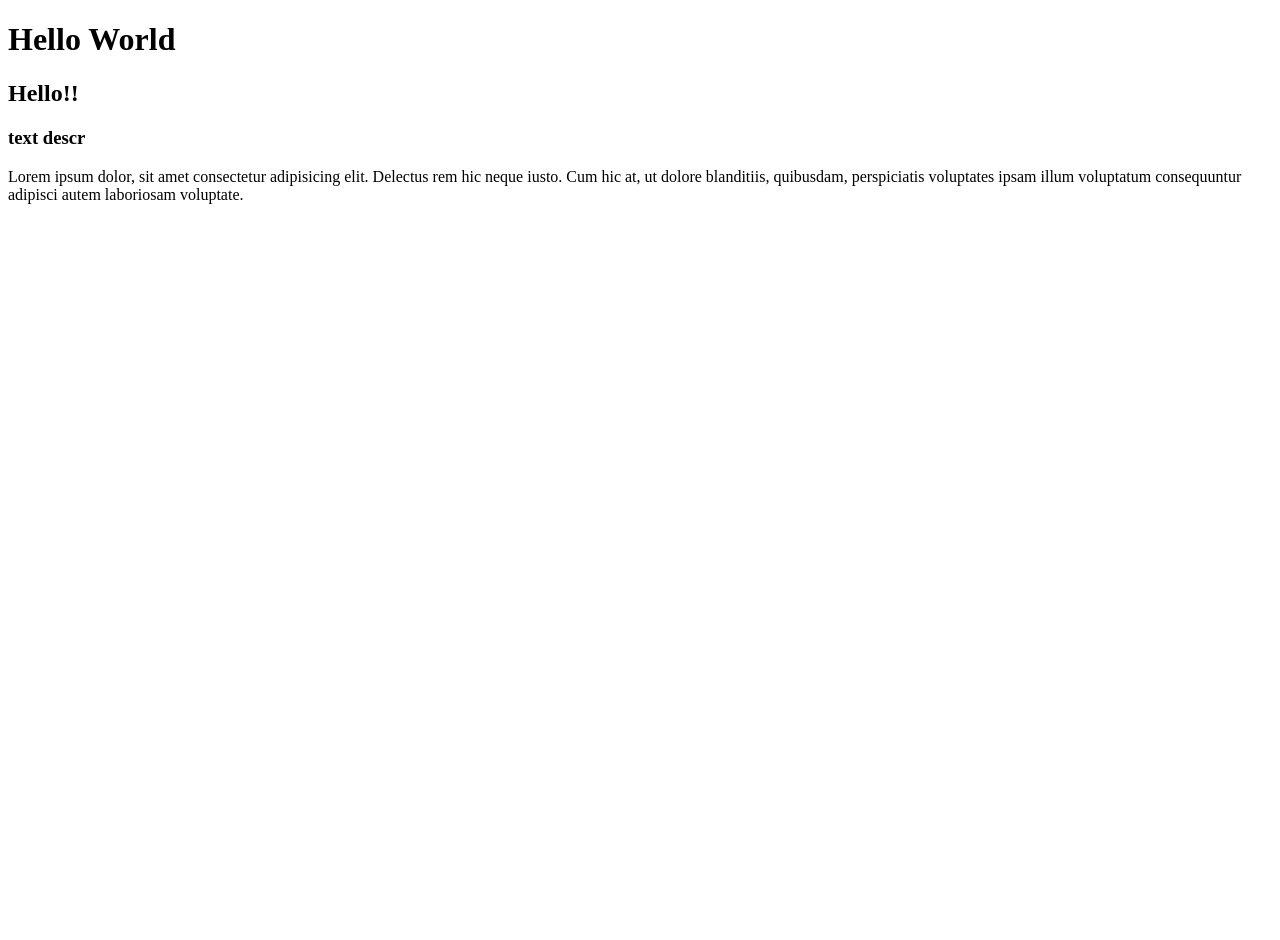
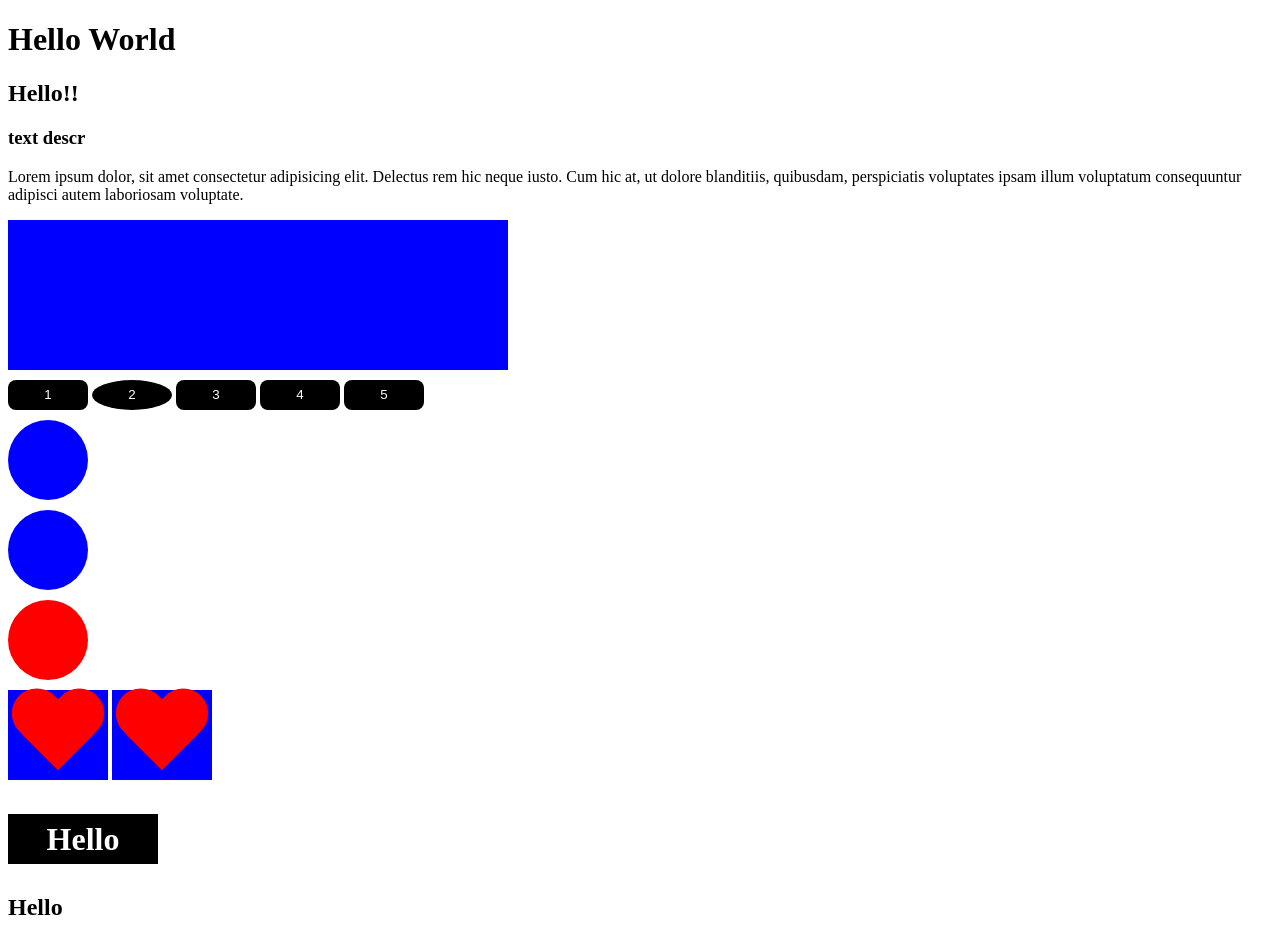
Before and after one commit to ValeraKarimov/project, a plain HTML site: page index.html in a window 1280 px wide. Before the commit the page ends 800 px from the top, so only its background shows below. Drawn offline with Linux system fonts and the light colour scheme.

Commit message:
DOM Action

```diff
--- a/index.html
+++ b/index.html
@@ -5,12 +5,30 @@
   <meta name="viewport" content="width=device-width, initial-scale=1.0">
   <meta http-equiv="X-UA-Compatible" content="ie-edge" />
   <title>Document</title>
+  <link rel="stylesheet" href="main.css">
 </head>
 <body>
   <h1>Hello World</h1>
   <h2>Hello!!</h2>
   <h3>text descr</h3>
   <p class="text">Lorem ipsum dolor, sit amet consectetur adipisicing elit. Delectus rem hic neque iusto. Cum hic at, ut dolore blanditiis, quibusdam, perspiciatis voluptates ipsam illum voluptatum consequuntur adipisci autem laboriosam voluptate.</p>
+  <div class="box" id="box"></div>
+  <button>1</button>
+  <button>2</button>
+  <button>3</button>
+  <button>4</button>
+  <button>5</button>
+
+  <div class="circle"></div>
+  <div class="circle"></div>
+  <div class="circle"></div>
+
+  <div class="wrapper">
+    <div class="heart"></div>
+    <div class="heart"></div>
+          <div class="heart"></div>
+
+  </div>
   <script src="js/app.js"></script>
 </body>
 </html>
--- a/js/app.js
+++ b/js/app.js
@@ -700,3 +700,85 @@ const logger = function() {
 // alert( +"Infinity" ); // виведе строку
 
 // 0 || "" || 2 || undefined || true || falsе // 2
+
+//                        028 DOM
+
+// const box = document.getElementById('box');
+
+// console.log(box);
+
+// const btns = document.getElementsByTagName('button');
+
+
+// console.log(btns[1]);
+
+// const circles = document.getElementsByClassName('circle');
+
+// console.log(circles[1]);
+
+// const hearts = document.querySelectorAll('.heart');
+
+// console.log(hearts);
+
+// hearts.forEach(item => {
+//   console.log(item);
+// });
+
+// const oneHeart = document.querySelector('.heart');
+// console.log(oneHeart);
+
+//                       029 DOM Action
+
+const box = document.getElementById('box'),
+      btns = document.getElementsByTagName('button'),
+      circles = document.getElementsByClassName('circle'),
+      wrapper = document.querySelector('.wrapper'),
+      hearts = wrapper.querySelectorAll('.heart'),
+      oneHeart = wrapper.querySelector('.heart');
+
+
+  // box.style.backgroundColor = 'blue';
+  // box.style.width = '500px';
+
+  box.style.cssText = 'background-color: blue; width: 500px';
+
+  btns[1].style.borderRadius = '100%';
+
+  circles[0].style.backgroundColor = 'red';
+
+  // for (let i = 0; i < hearts.length; i++) {
+  //   hearts[i].style.backgroundColor = 'blue';
+  // }
+
+  hearts.forEach(item => {
+    item.style.backgroundColor = 'blue';
+  });
+
+  const div = document.createElement('div');
+  // const text = document.createTextNode('Im here');
+
+  div.classList.add('black');
+
+  // document.body.append(div);
+
+  wrapper.append(div); // new method
+  // wrapper.appendChild(div); // old
+
+  // wrapper.prepend(div);
+
+  // hearts[0].before(div);
+  // hearts[0].after(div);
+
+  // wrapper.insertBefore(div, hearts[0]); //old
+
+  // circles[0].remove();
+  // wrapper.removeChild(hearts[1]); //old
+
+  hearts[0].replaceWith(circles[0]);
+  // wrapper.replaceChild(circles[0], hearts[0]);
+
+  div.innerHTML = '<h1>Hello World</h1>';
+
+  // div.textContent = 'hello';
+
+div.insertAdjacentHTML('afterend', '<h2>Hello</h2>');
--- a/main.css
+++ b/main.css
@@ -0,0 +1,78 @@
+.box {
+  width: 150px;
+  height: 150px;
+  background-color: red;
+}
+button {
+	width: 80px;
+	height: 30px;
+	margin-top: 10px;
+	border: none;
+	border-radius: 8px;
+	background-color: #000;
+	color: #fff;
+	cursor: pointer;
+	outline: none;
+}
+
+.circle {
+	width: 80px;
+	height: 80px;
+	background-color: blue;
+	display: block;
+	margin-top: 10px;
+	border-radius: 100%;
+}
+
+.heart {
+	display: inline-block;
+    position: relative;
+    width: 100px;
+    height: 90px;
+    margin-top: 10px;
+}
+.heart:before,
+.heart:after {
+    position: absolute;
+    content: "";
+    left: 50px;
+    top: 0;
+    width: 50px;
+    height: 80px;
+    background: red;
+    -moz-border-radius: 50px 50px 0 0;
+    border-radius: 50px 50px 0 0;
+    -webkit-transform: rotate(-45deg);
+       -moz-transform: rotate(-45deg);
+        -ms-transform: rotate(-45deg);
+         -o-transform: rotate(-45deg);
+            transform: rotate(-45deg);
+    -webkit-transform-origin: 0 100%;
+       -moz-transform-origin: 0 100%;
+        -ms-transform-origin: 0 100%;
+         -o-transform-origin: 0 100%;
+            transform-origin: 0 100%;
+}
+.heart:after {
+    left: 0;
+    -webkit-transform: rotate(45deg);
+       -moz-transform: rotate(45deg);
+        -ms-transform: rotate(45deg);
+         -o-transform: rotate(45deg);
+            transform: rotate(45deg);
+    -webkit-transform-origin: 100% 100%;
+       -moz-transform-origin: 100% 100%;
+        -ms-transform-origin: 100% 100%;
+         -o-transform-origin: 100% 100%;
+            transform-origin :100% 100%;
+}
+.black{
+	width: 150px;
+	height: 50px;
+	line-height: 50px;
+	text-align: center;
+	background-color: black;
+	margin-bottom: 30px;
+	margin-top: 30px;
+	color: #fff;
+}
```
